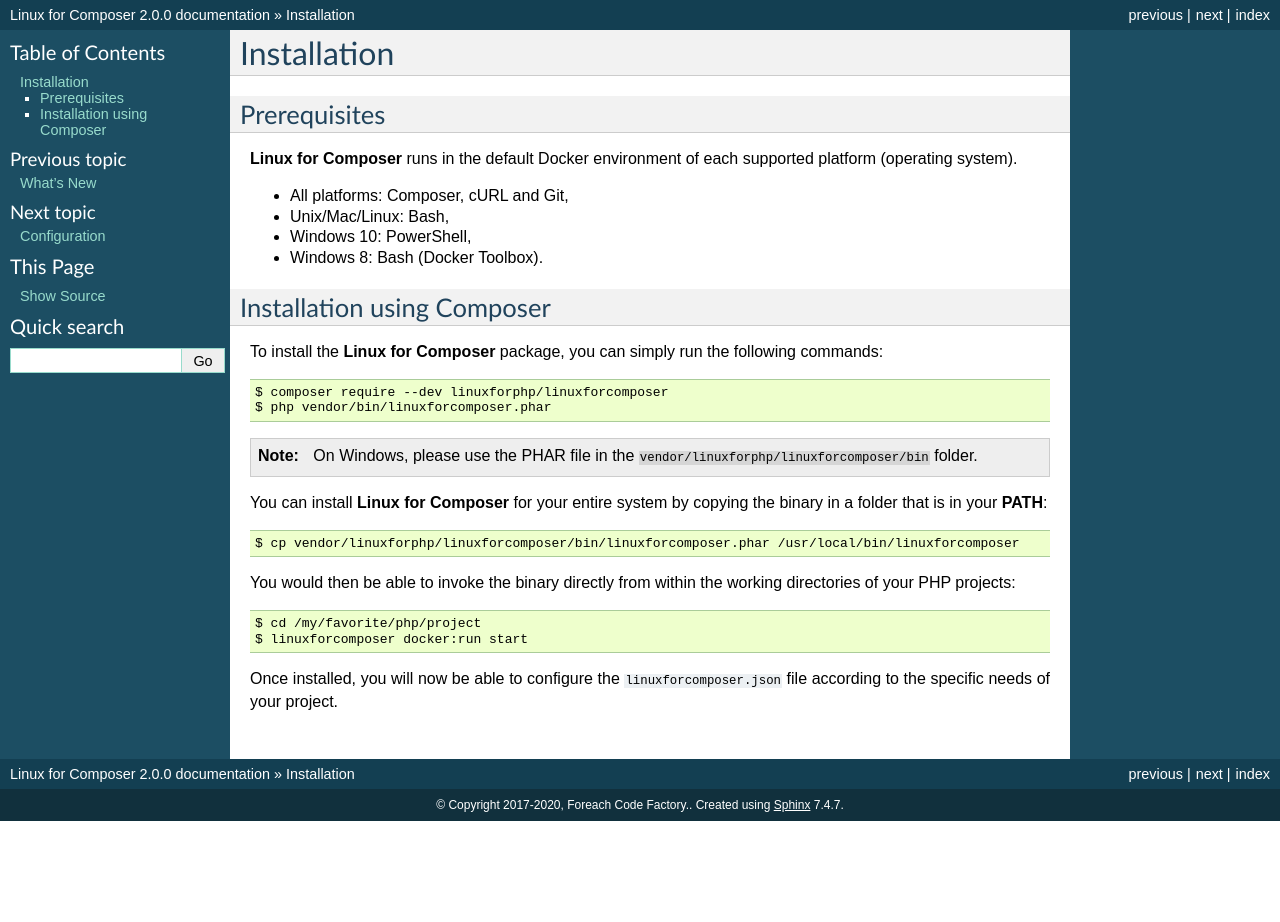
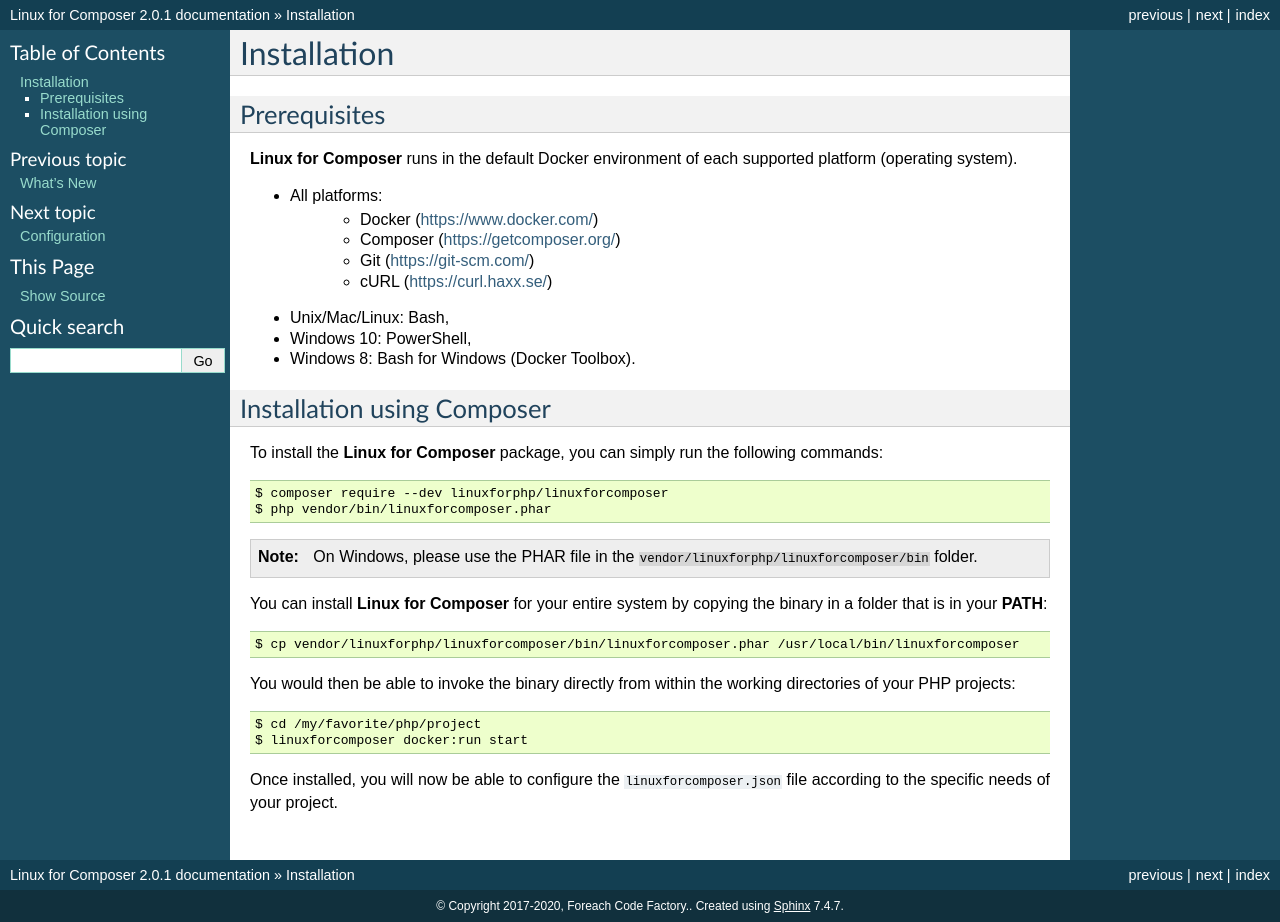
Before and after one commit to linuxforphp/linuxforcomposer, a Sphinx documentation site: the page built from docs/installation.rst, in a window 1280 px wide. Built offline with Sphinx 7.4.7, drawn with Linux system fonts in a browser that asks for light colours; before the commit the page ends 900 px from its top, so only the background shows below that.

Commit message:
2020-03-09 AC: Updates the user documentation.

```diff
--- a/docs/conf.py
+++ b/docs/conf.py
@@ -54,7 +54,7 @@
 # The short X.Y version.
 version = '2.0'
 # The full version, including alpha/beta/rc tags.
-release = '2.0.0'
+release = '2.0.1'
 
 # The language for content autogenerated by Sphinx. Refer to documentation
 # for a list of supported languages.
--- a/docs/configuration.rst
+++ b/docs/configuration.rst
@@ -485,7 +485,7 @@
     [...]
 
     "lfphp-cloud": {
-        "account": "johnsmithexamplecom",
+        "account": "johnsmithexamplecom1",
         "username": "john.smith@example.com",
         "token": "rnvaernlaiurnaliurnfgalriunvaernveiruneirug"
     }
--- a/docs/installation.rst
+++ b/docs/installation.rst
@@ -10,10 +10,14 @@
 
 **Linux for Composer** runs in the default Docker environment of each supported platform (operating system).
 
-* All platforms: Composer, cURL and Git,
+* All platforms:
+    * Docker (https://www.docker.com/)
+    * Composer (https://getcomposer.org/)
+    * Git (https://git-scm.com/)
+    * cURL (https://curl.haxx.se/)
 * Unix/Mac/Linux: Bash,
 * Windows 10: PowerShell,
-* Windows 8: Bash (Docker Toolbox).
+* Windows 8: Bash for Windows (Docker Toolbox).
 
 Installation using Composer
 ---------------------------
--- a/docs/whats_new.rst
+++ b/docs/whats_new.rst
@@ -2,6 +2,12 @@
 
 What's New
 ==========
+
+What's New in Version 2.0.1 (2020-03-09)
+----------------------------------------
+
+* Fixes an issue with volume paths on Windows.
+
 
 What's New in Version 2.0.0 (2020-02-24)
 ----------------------------------------
```
